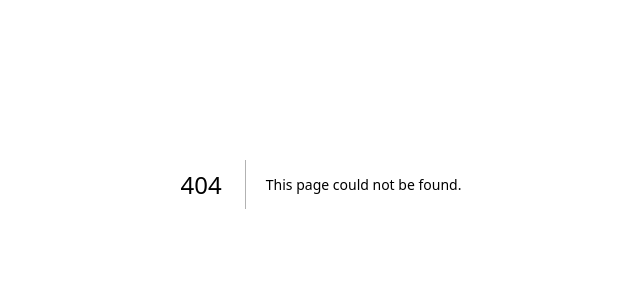
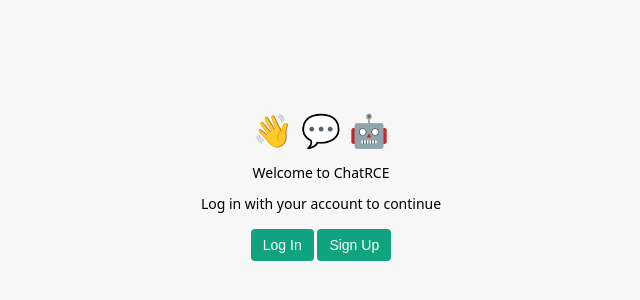
Before and after one commit to NicholasL1/QuantumBot-Core, a Next.js app in the folder frontend/: page /AuthPage in a window 1280 px wide. Before the commit this address had no page. Shown: the part 216-516 px from the top of the page, without its empty margins (319-959 px from the left). Built offline with nearby package versions, Linux system fonts and the light colour scheme.

Commit message:
Created Authentication page with redirect to google sign up and log in

```diff
--- /dev/null
+++ b/frontend/src/pages/AuthPage.tsx
@@ -0,0 +1,23 @@
+import { auth } from "../../firebase";
+import { signInWithRedirect, GoogleAuthProvider } from "firebase/auth";
+
+export default function AuthPage() {
+  const onClick = () => {
+    signInWithRedirect(auth, new GoogleAuthProvider());
+  };
+
+  return (
+    <div className="page">
+      <div className="logo">👋 💬 🤖 </div>
+      <div className="text">Welcome to ChatRCE</div>
+      <div className="text" style={{ paddingBottom: "16px" }}>
+        Log in with your account to continue
+      </div>
+      <button className="button" onClick={onClick}>
+        Log In
+      </button> <button className="button" onClick={onClick}>
+        Sign Up
+      </button>
+    </div>
+  );
+}
--- a/frontend/src/styles/globals.css
+++ b/frontend/src/styles/globals.css
@@ -1,107 +1,34 @@
-:root {
-  --max-width: 1100px;
-  --border-radius: 12px;
-  --font-mono: ui-monospace, Menlo, Monaco, "Cascadia Mono", "Segoe UI Mono",
-    "Roboto Mono", "Oxygen Mono", "Ubuntu Monospace", "Source Code Pro",
-    "Fira Mono", "Droid Sans Mono", "Courier New", monospace;
-
-  --foreground-rgb: 0, 0, 0;
-  --background-start-rgb: 214, 219, 220;
-  --background-end-rgb: 255, 255, 255;
-
-  --primary-glow: conic-gradient(
-    from 180deg at 50% 50%,
-    #16abff33 0deg,
-    #0885ff33 55deg,
-    #54d6ff33 120deg,
-    #0071ff33 160deg,
-    transparent 360deg
-  );
-  --secondary-glow: radial-gradient(
-    rgba(255, 255, 255, 1),
-    rgba(255, 255, 255, 0)
-  );
-
-  --tile-start-rgb: 239, 245, 249;
-  --tile-end-rgb: 228, 232, 233;
-  --tile-border: conic-gradient(
-    #00000080,
-    #00000040,
-    #00000030,
-    #00000020,
-    #00000010,
-    #00000010,
-    #00000080
-  );
-
-  --callout-rgb: 238, 240, 241;
-  --callout-border-rgb: 172, 175, 176;
-  --card-rgb: 180, 185, 188;
-  --card-border-rgb: 131, 134, 135;
+body {
+  margin: 0px;
+  font-family: Söhne,ui-sans-serif,system-ui,-apple-system,Segoe UI,Roboto,Ubuntu,Cantarell,Noto Sans,sans-serif,Helvetica Neue,Arial,Apple Color Emoji,Segoe UI Emoji,Segoe UI Symbol,Noto Color Emoji;
+  font-size: .875rem;
+}
+.page {
+  width: 100vw;
+  height: 100vh;
+  background-color: rgb(247,247,248);
+  text-align: center;
+  display: table-cell;
+  vertical-align: middle;
 }
 
-@media (prefers-color-scheme: dark) {
-  :root {
-    --foreground-rgb: 255, 255, 255;
-    --background-start-rgb: 0, 0, 0;
-    --background-end-rgb: 0, 0, 0;
-
-    --primary-glow: radial-gradient(rgba(1, 65, 255, 0.4), rgba(1, 65, 255, 0));
-    --secondary-glow: linear-gradient(
-      to bottom right,
-      rgba(1, 65, 255, 0),
-      rgba(1, 65, 255, 0),
-      rgba(1, 65, 255, 0.3)
-    );
-
-    --tile-start-rgb: 2, 13, 46;
-    --tile-end-rgb: 2, 5, 19;
-    --tile-border: conic-gradient(
-      #ffffff80,
-      #ffffff40,
-      #ffffff30,
-      #ffffff20,
-      #ffffff10,
-      #ffffff10,
-      #ffffff80
-    );
-
-    --callout-rgb: 20, 20, 20;
-    --callout-border-rgb: 108, 108, 108;
-    --card-rgb: 100, 100, 100;
-    --card-border-rgb: 200, 200, 200;
-  }
+/* Auth Page */
+.logo {
+  font-size: 32px;
+  padding-bottom: 12px;
 }
-
-* {
-  box-sizing: border-box;
-  padding: 0;
-  margin: 0;
+.text {
+  padding-bottom: 12px;
 }
-
-html,
-body {
-  max-width: 100vw;
-  overflow-x: hidden;
+.button {
+  background-color: #10a37f;
+  border: none;
+  padding: .5rem .75rem;
+  color: white;
+  font-size: .875rem;
+  border-radius: .25rem;
+  cursor: pointer;
 }
-
-body {
-  color: rgb(var(--foreground-rgb));
-  background: linear-gradient(
-      to bottom,
-      transparent,
-      rgb(var(--background-end-rgb))
-    )
-    rgb(var(--background-start-rgb));
+.button:hover {
+  background-color: #10886a;
 }
-
-a {
-  color: inherit;
-  text-decoration: none;
-}
-
-@media (prefers-color-scheme: dark) {
-  html {
-    color-scheme: dark;
-  }
-}
```
Also changed, not shown: frontend/src/pages/index.tsx (+2 -111 lines).
